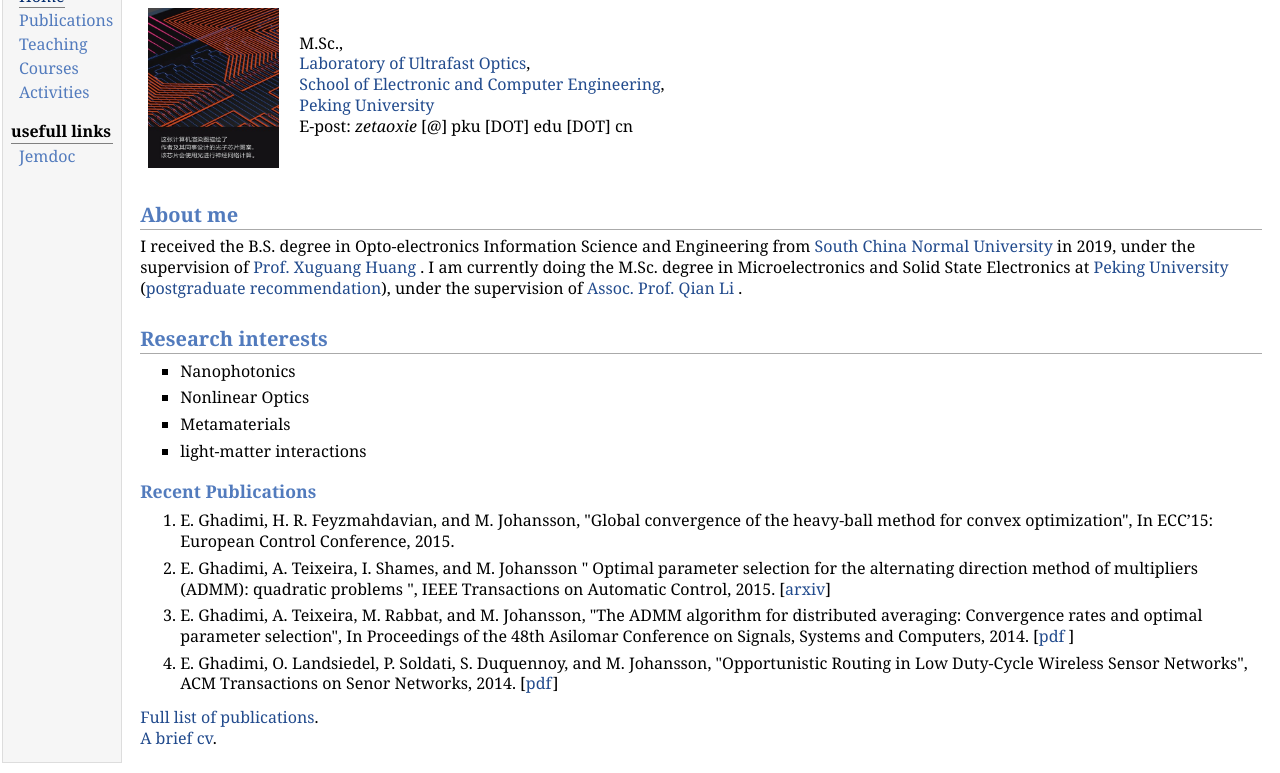
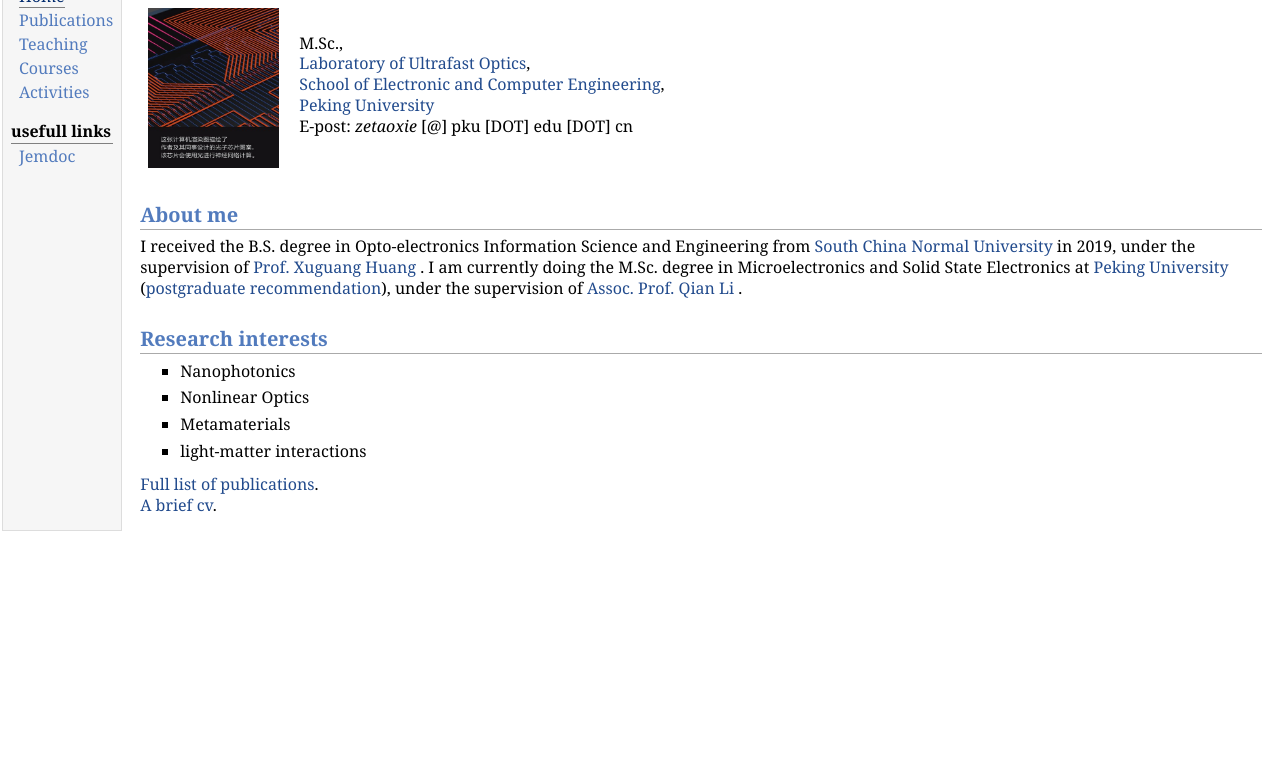
Before and after one commit to zetaoxie7/zetaoxie7.github.io, a plain HTML site: page index.html in a window 1280 px wide. Shown: the part 68-841 px from the top of the page. After the commit the page ends 800 px from the top, so only its background shows below. Drawn offline with Linux system fonts and the light colour scheme.

Commit message:
ztx（本次更新内容）

```diff
--- a/index.html
+++ b/index.html
@@ -45,18 +45,6 @@ E-post: <i>zetaoxie</i> [@] pku [DOT] edu [DOT] cn</p>
 <li><p>light-matter interactions</p>
 </li>
 </ul>
-<h3>Recent Publications </h3>
-<ol>
-<li><p>E. Ghadimi, H. R. Feyzmahdavian, and M. Johansson, "Global convergence of the heavy-ball method for convex optimization",  In ECC&rsquo;15: European Control Conference, 2015.</p>
-</li>
-<li><p>E. Ghadimi, A. Teixeira, I. Shames, and M. Johansson " Optimal parameter selection for the alternating direction method of
-multipliers (ADMM): quadratic problems ", IEEE Transactions on Automatic Control, 2015. [<a href="http://arxiv.org/abs/1306.2454">arxiv</a>]</p>
-</li>
-<li><p>E. Ghadimi, A. Teixeira, M. Rabbat, and M. Johansson, "The ADMM algorithm for distributed averaging: Convergence rates and optimal parameter selection", In Proceedings of the 48th Asilomar Conference on Signals, Systems and Computers, 2014. [<a href="https://www.dropbox.com/s/k9izxz1m39yvvuz/admm_distributed_aveg.pdf?dl=0">pdf</a> ]</p>
-</li>
-<li><p>E. Ghadimi, O. Landsiedel, P. Soldati, S. Duquennoy, and M. Johansson, "Opportunistic Routing in Low Duty-Cycle Wireless Sensor Networks", ACM Transactions on Senor Networks, 2014. [<a href="pub/oppTOSN.pdf">pdf</a>]</p>
-</li>
-</ol>
 <p><a href="publications.html">Full list of publications</a>.
 <br />
 <a href="cv.pdf">A brief cv</a>.</p>
```
Also changed, not shown: 1 other file.
